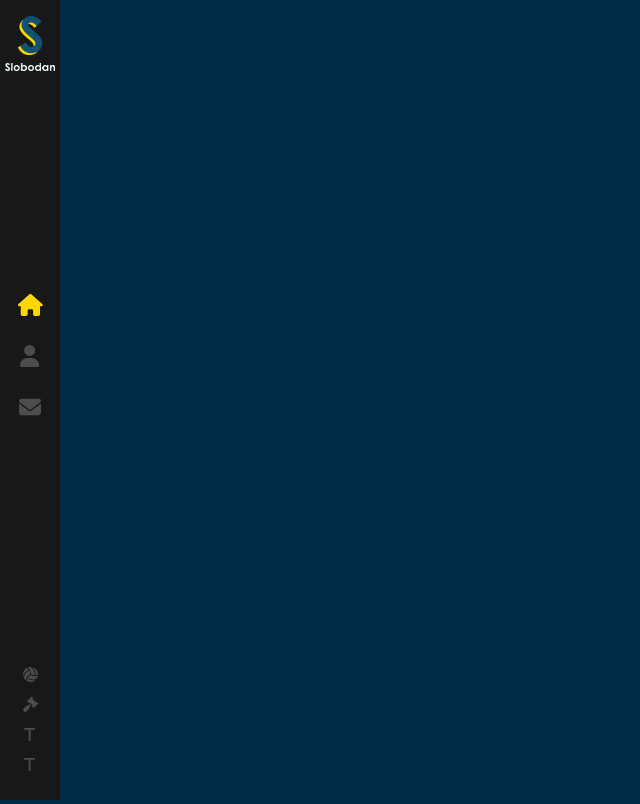
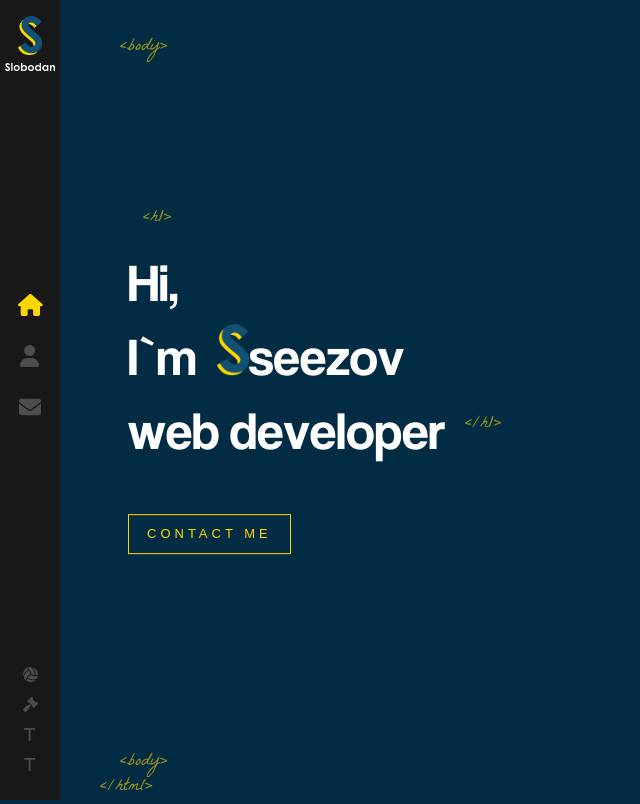
Before and after one commit to sseezov/react-portfolio, a React (Create React App) app: page / in a window 1280 px wide. Shown: the whole page, without its empty margins (0-640 px from the left). Built offline with nearby package versions, Linux system fonts and the light colour scheme.

Commit message:
letters animation

```diff
--- a/src/App.js
+++ b/src/App.js
@@ -1,12 +1,15 @@
 import './App.scss'
 import { Route, Routes } from 'react-router-dom'
 import Layout from './components/layout/layout'
+import Home from './components/home/home'
 
 function App() {
   return (
     <>
       <Routes>
-        <Route path="/" element={<Layout />} />
+        <Route path="/" element={<Layout />}>
+          <Route index element={<Home />} />
+        </Route>
       </Routes>
     </>
   )
--- /dev/null
+++ b/src/components/animatedLetters/animatedLetters.jsx
@@ -0,0 +1,17 @@
+import './animatedLetters.scss'
+
+const AnimatedLetters = ({ letterClass, strArray, idx }) => {
+  return (
+    <span>
+      {strArray.map((char, i) => {
+        return (
+          <span key={char + i} className={`${letterClass} _${i + idx}`}>
+            {char}
+          </span>
+        )
+      })}
+    </span>
+  )
+}
+
+export default AnimatedLetters
--- /dev/null
+++ b/src/components/animatedLetters/animatedLetters.scss
@@ -0,0 +1,27 @@
+.text-animate{
+    display: inline-block;
+    opacity: 0;
+    animation: bounceIn 1s 1s;
+    animation-fill-mode: forwards;
+    min-width: 10px;
+
+
+}
+
+.text-animate-hover {
+    min-width: 10px;
+    display: inline-block;
+    animation-fill-mode: both;
+
+    &:hover {
+        animation: rubberBand 1s;
+        color: #ffd700;
+    }
+
+}
+
+@for $i from 1 through 35{
+    .text-animate._#{$i}{
+        animation-delay: #{$i/10}s;
+    }
+}
--- /dev/null
+++ b/src/components/home/home.jsx
@@ -0,0 +1,64 @@
+import { useEffect, useState } from 'react'
+import { Link } from 'react-router-dom'
+import LogoTitle from '../../assets/images/logo-s.png'
+import AnimatedLetters from '../animatedLetters/animatedLetters'
+import './home.scss'
+
+const Home = () => {
+  const [letterClass, setLetterClass] = useState('text-animate')
+  const nameArray = ['s', 'e', 'e', 'z', 'o', 'v']
+  const jobArray = [
+    'w',
+    'e',
+    'b',
+    ' ',
+    'd',
+    'e',
+    'v',
+    'e',
+    'l',
+    'o',
+    'p',
+    'e',
+    'r',
+  ]
+
+  useEffect(() => {
+    return setTimeout(() => {
+      setLetterClass('text-animate-hover')
+    }, 4000)
+  }, [])
+
+  return (
+    <div className="container home-page">
+      <div className="text-zone">
+        <h1>
+          <span className={letterClass}>H</span>
+          <span className={`${letterClass} _12`}>i,</span>
+          <br />
+          <span className={`${letterClass} _13`}>I`</span>
+          <span className={`${letterClass} _14`}>m</span>
+          <img src={LogoTitle} alt="hi" />
+          <AnimatedLetters
+            letterClass={letterClass}
+            strArray={nameArray}
+            idx={15}
+          />
+          <br />
+          <AnimatedLetters
+            letterClass={letterClass}
+            strArray={jobArray}
+            idx={21}
+          />
+        </h1>
+        <h2>
+          <Link to="/contact" className="flat-button">
+            CONTACT ME
+          </Link>
+        </h2>
+      </div>
+    </div>
+  )
+}
+
+export default Home
--- /dev/null
+++ b/src/components/home/home.scss
@@ -0,0 +1,87 @@
+.home-page{
+
+    .text-zone{
+        position: absolute;
+        left: 10%;
+        top: 50%;
+        transform: translateY(-50%);
+        width: 40%;
+        max-height: 90%;
+    }
+
+
+    h1{
+        color: #fff;
+        font-size: 53px;
+        margin: 0;
+        font-family: 'Coolvetica';
+        font-weight: 400;
+
+        &::before{
+            content: '<h1>';
+            font-family: 'La Belle Aurore';
+            color: #ffd700;
+            font-size: 18px;
+            position: absolute;
+            margin-top: -40px;
+            left: 15px;
+            opacity: 0.6;
+        }
+
+        &::after {
+            content: '</h1>';
+            font-family: 'La Belle Aurore';
+            color: #ffd700;
+            font-size: 18px;
+            font-size: 18px;
+            position: absolute;
+            margin-top: 18px;
+            margin-left: 20px;
+            animation: fadeIn 1s 1.7s backwards ;
+            opacity: 0.6;
+
+        }
+
+        img{
+            width: 32px;
+            margin-left: 20px;
+            opacity: 0;
+            height: auto;
+            animation: rotateIn 1s linear both;
+            animation-delay: 1.4s;
+        }
+
+    }
+}
+
+h2{
+    color: #8d8d8d;
+    margin-top: 20px;
+    font-weight: 400;
+    font-size: 11px;
+    font-family: sans-serif;
+    letter-spacing: 3px;
+    animation: fadeIn 1s 1.8s backwards;
+
+}
+
+.flat-button{
+    color: #ffd700;
+    font-size: 13px;
+    font-weight: 400;
+    letter-spacing: 4px;
+    font-family: sans-serif;
+    text-decoration: none;
+    padding: 10px 18px;
+    border: 1px solid #ffd700;
+    margin-top: 25px;
+    float: left;
+    animation: fadeIn 1s 1.8s backwards;
+    white-space: nowrap;
+
+    &:hover{
+        background: #ffd700;
+        color: #333;
+    }
+
+}
--- a/src/components/layout/layout.js
+++ b/src/components/layout/layout.js
@@ -1,3 +1,4 @@
+import { Outlet } from 'react-router-dom'
 import Sidebar from '../sidebar/sidebar'
 import './layout.scss'
 
@@ -5,6 +6,19 @@
   return (
     <div>
       <Sidebar />
+      <div className="page">
+        <span className="tags top-tags">&lt;body&gt;</span>
+
+        <Outlet />
+
+        <span className="tags bottom-tags">
+          &lt;body&gt;
+          <br />
+          <span span className="bottom-tag-html">
+            &lt;/html&gt;
+          </span>
+        </span>
+      </div>
     </div>
   )
 }
--- a/src/components/layout/layout.scss
+++ b/src/components/layout/layout.scss
@@ -0,0 +1,42 @@
+.page{
+    width: 100%;
+    height: 100%;
+    position: absolute;
+
+}
+
+.top-tags{
+    bottom: auto;
+    top: 35px;
+}
+
+.tags{
+    color: #ffd700;
+    opacity: 0.6;
+    position: absolute;
+    bottom: 0;
+    left: 120px;
+    font-size: 18px;
+    font-family: 'La Belle Aurore';
+
+}
+
+.bottom-tag-html{
+margin-left: -20px;
+
+}
+
+.container{
+    width: 100%;
+    will-change: contents;
+    height: 90%;
+    min-height: 566px;
+    position: absolute;
+    opacity: 0;
+    top: 5%;
+    margin: 0 auto;
+    z-index: 1;
+    transform-style: preserve-3d;
+    animation: fadeIn 1s forwards;
+    animation-delay: 1s;
+}
```
